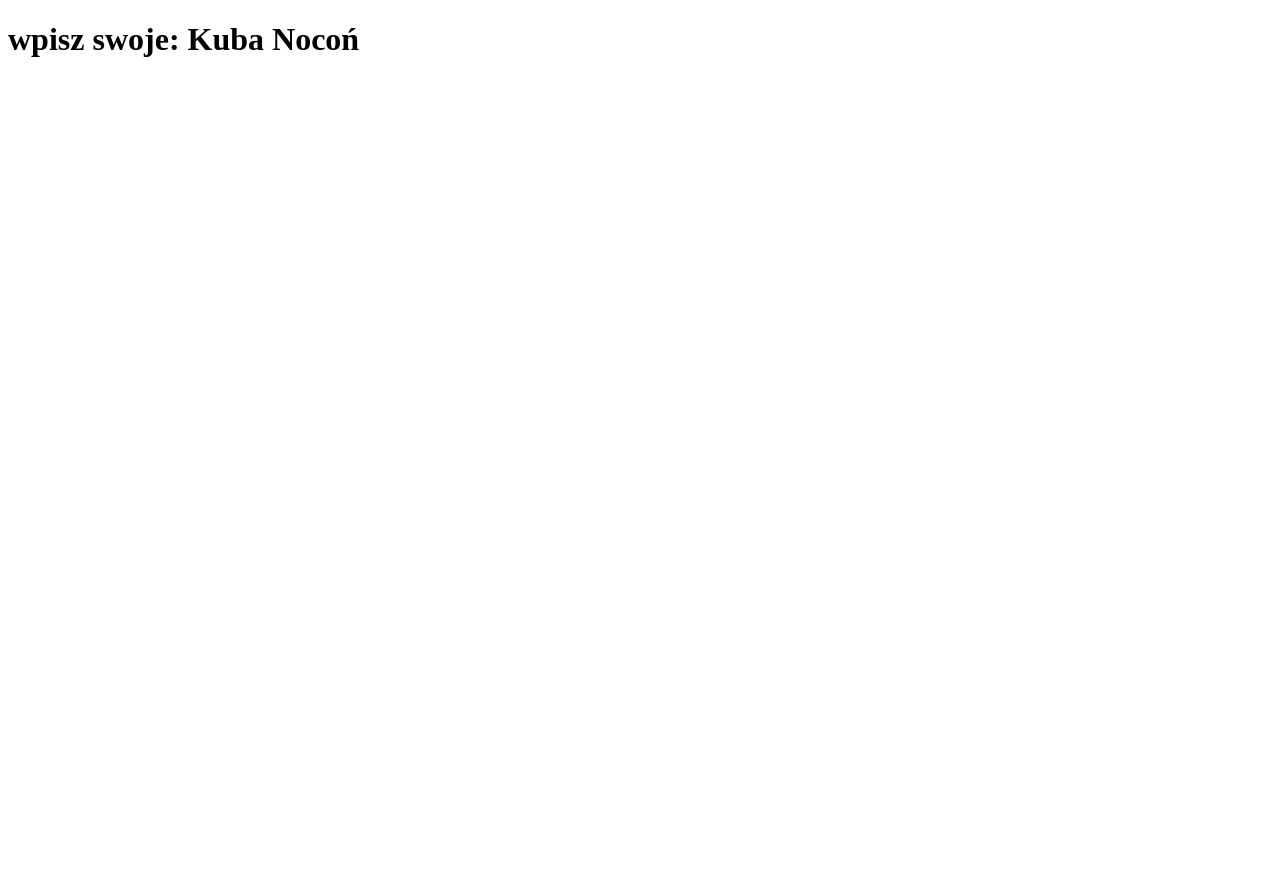
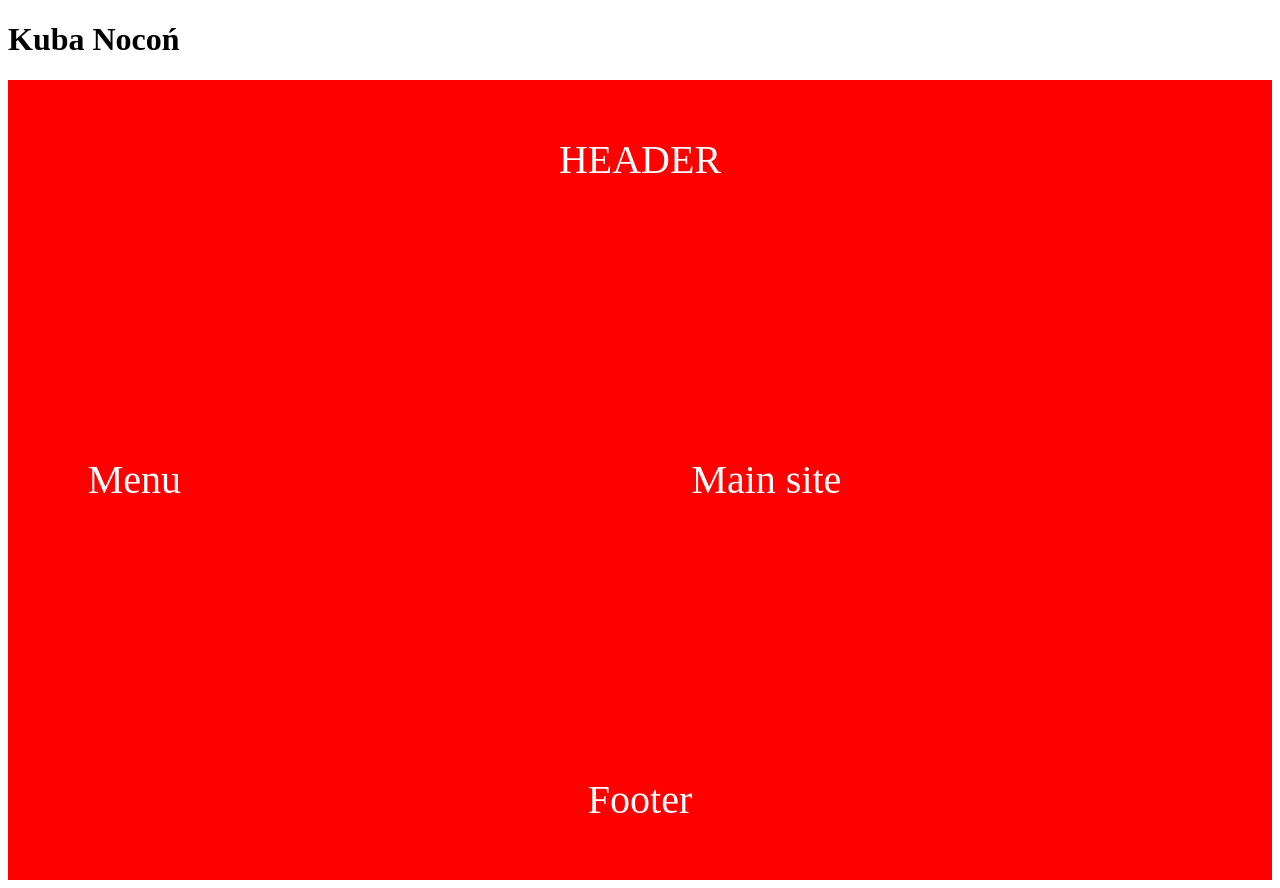
Before and after one commit to KonneckY/korona-01-kuba-nocon, a website: page index.html in a window 1280 px wide. Before the commit the page ends 800 px from the top, so only its background shows below. Drawn offline with Linux system fonts and the light colour scheme.

Commit message:
Update index.html

```diff
--- a/index.html
+++ b/index.html
@@ -1,14 +1,18 @@
 <!DOCTYPE html>
 <html>
   <head>
-    <title> wpisz swoje:Imie i Nazwisko....</title>
+    <title>Korona Projekt 01 Kuba Nocoń</title>
     <meta charset="UTF-8" />
-    <link rel="stylesheet" type="text/html" href="style.css" />
+    <link rel="stylesheet" href="style.css" />
   </head>
-
   <body>
-  <h1>wpisz swoje: Kuba Nocoń</h1>
-
-    <script src="index.js"></script>
+    <h1>Kuba Nocoń</h1>
+    <div class="container">
+      <div class="header">HEADER</div>
+      <div class="left-sidebar">Menu</div>
+      <div class="main">Main site</div>
+      <div class="footer">Footer</div>
+    </div>
   </body>
+  <script src="index.js"></script>
 </html>
```
